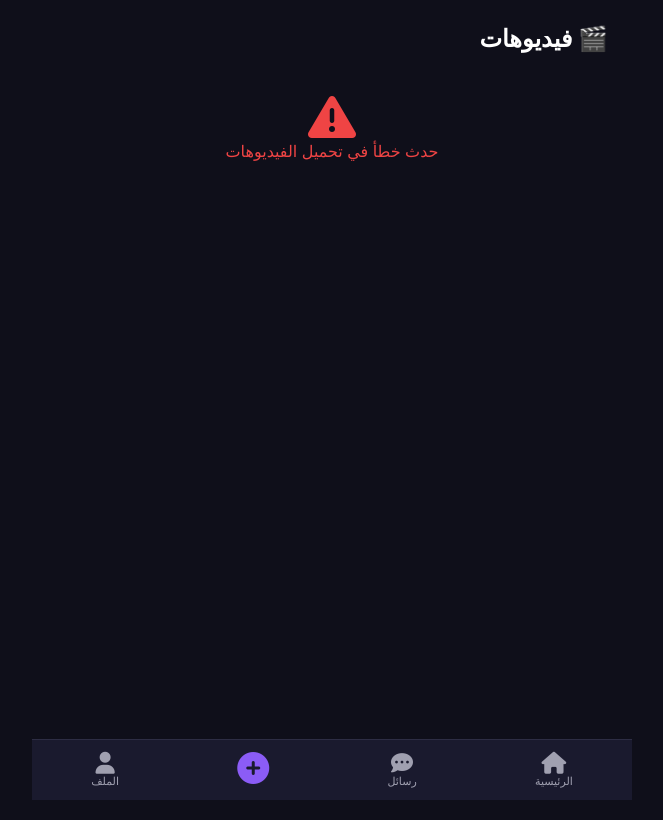
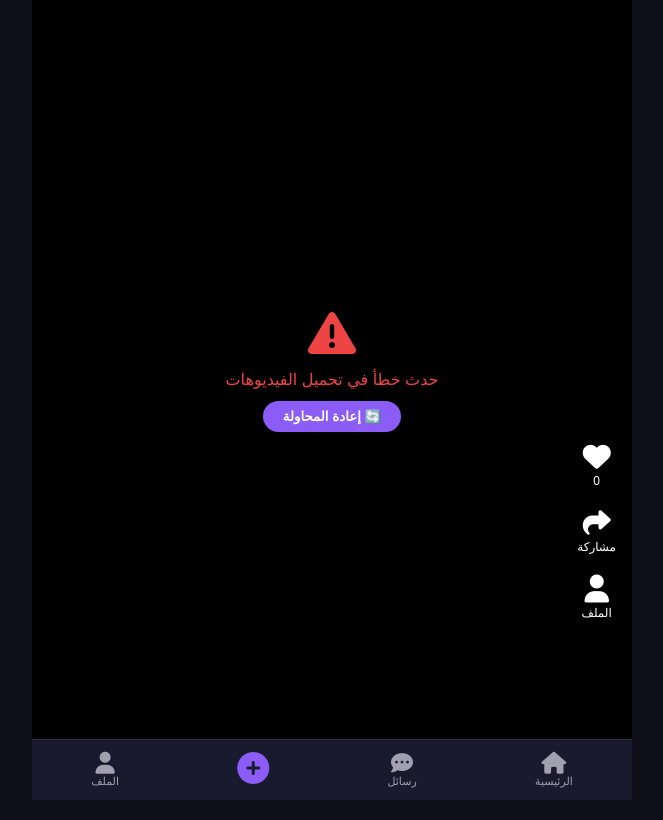
Before and after one commit to bhdysh91-code/socialite, a Python web app: template templates/videos.html in a window 1280 px wide. Shown: the whole page, without its empty margins (308-971 px from the left). Run offline with Jinja, Linux system fonts and the light colour scheme; the template is opened without the code that fills it, so the values that code supplies are empty.

Commit message:
تحويل قسم الفيديوهات إلى شورت (Shorts) مثل تيك توك

```diff
--- a/templates/videos.html
+++ b/templates/videos.html
@@ -1,104 +1,198 @@
 {% extends "base.html" %}
-{% block title %}فيديوهات{% endblock %}
+
+{% block title %}شورت فيديوهات{% endblock %}
+
 {% block content %}
-<div style="padding:12px;">
-    <h2>🎬 فيديوهات</h2>
-    <div id="videosContainer">
-        <div style="text-align:center;padding:40px;color:#A0A0B0;">
-            <i class="fas fa-spinner fa-spin" style="font-size:32px;"></i>
-            <p>جاري تحميل الفيديوهات...</p>
+<div style="height:calc(100vh - 60px);overflow:hidden;margin:-12px;padding:0;background:#000;position:relative;">
+
+    <!-- ✅ حاوية الفيديوهات -->
+    <div id="shortsContainer" style="height:100%;overflow-y:scroll;scroll-snap-type:y mandatory;scroll-behavior:smooth;">
+        <div id="shortsList" style="height:100%;">
+            <div style="display:flex;align-items:center;justify-content:center;height:100%;color:#A0A0B0;font-size:18px;">
+                <div style="text-align:center;">
+                    <i class="fas fa-spinner fa-spin" style="font-size:48px;color:#8B5CF6;"></i>
+                    <p style="margin-top:12px;">جاري تحميل الفيديوهات...</p>
+                </div>
             </div>
         </div>
     </div>
 
-<!-- ✅ نافذة تشغيل الفيديو داخل التطبيق -->
-<div id="videoModal" style="display:none;position:fixed;inset:0;background:rgba(0,0,0,0.95);z-index:9999;align-items:center;justify-content:center;flex-direction:column;padding:20px;">
-    <button onclick="closeVideo()" style="position:absolute;top:20px;right:20px;background:red;color:white;border:none;border-radius:50%;width:50px;height:50px;font-size:24px;cursor:pointer;z-index:10000;">✕</button>
-    <div id="videoPlayerContainer" style="width:100%;max-width:800px;background:black;border-radius:12px;overflow:hidden;position:relative;">
-        <!-- ✅ استخدام div بدلاً من video -->
-        <div id="videoPlayer" style="width:100%;height:60vh;background:black;display:flex;align-items:center;justify-content:center;position:relative;">
-            <!-- سيتم وضع iframe هنا -->
-        </div>
+    <!-- ✅ أزرار التفاعل (يمين الشاشة) -->
+    <div id="interactionButtons" style="position:absolute;bottom:120px;right:16px;display:flex;flex-direction:column;gap:20px;z-index:10;">
+        <button onclick="likeVideo()" style="background:none;border:none;color:white;font-size:28px;cursor:pointer;text-align:center;">
+            <i class="fas fa-heart" style="color:#fff;text-shadow:0 0 10px rgba(0,0,0,0.8);"></i>
+            <span id="likeCount" style="display:block;font-size:12px;color:white;text-shadow:0 0 10px rgba(0,0,0,0.8);">0</span>
+        </button>
+        <button onclick="shareVideo()" style="background:none;border:none;color:white;font-size:28px;cursor:pointer;text-align:center;">
+            <i class="fas fa-share" style="text-shadow:0 0 10px rgba(0,0,0,0.8);"></i>
+            <span style="display:block;font-size:12px;color:white;text-shadow:0 0 10px rgba(0,0,0,0.8);">مشاركة</span>
+        </button>
+        <button onclick="window.location.href='{{ url_for('profile.profile') }}'" style="background:none;border:none;color:white;font-size:28px;cursor:pointer;text-align:center;">
+            <i class="fas fa-user" style="text-shadow:0 0 10px rgba(0,0,0,0.8);"></i>
+            <span style="display:block;font-size:12px;color:white;text-shadow:0 0 10px rgba(0,0,0,0.8);">الملف</span>
+        </button>
     </div>
 </div>
 
 <script>
-    async function loadVideos() {
+    let shortsData = [];
+    let currentIndex = 0;
+    let isLiked = false;
+    let likeCount = 0;
+
+    // ✅ جلب الشورت فيديوهات
+    async function loadShorts() {
         try {
-            const res = await fetch('/videos/api/videos');
+            const res = await fetch('/videos/api/shorts');
             const data = await res.json();
 
-            if (data.success && data.videos.length > 0) {
-                const container = document.getElementById('videosContainer');
-                container.innerHTML = data.videos.map(v => `
-                    <div style="background:#1A1A2E;border-radius:12px;border:1px solid #2D2D44;margin-bottom:12px;overflow:hidden;cursor:pointer;" onclick="playVideo('${v.video_id}', '${v.title}')">
-                        <img src="${v.thumbnail}" style="width:100%;border-radius:8px;" alt="${v.title}">
-                        <div style="padding:12px;">
-                            <div style="font-weight:600;">${v.title}</div>
-                            <div style="font-size:13px;color:#A0A0B0;">${v.description || ''}</div>
+            if (data.success && data.shorts.length > 0) {
+                shortsData = data.shorts;
+                renderShorts();
+            } else {
+                document.getElementById('shortsList').innerHTML = `
+                    <div style="display:flex;align-items:center;justify-content:center;height:100%;color:#A0A0B0;text-align:center;padding:20px;">
+                        <div>
+                            <i class="fas fa-video-slash" style="font-size:48px;"></i>
+                            <p style="margin-top:12px;">لا توجد فيديوهات حالياً</p>
+                            <button onclick="loadShorts()" style="margin-top:12px;padding:8px 20px;border-radius:20px;border:none;background:#8B5CF6;color:white;font-weight:600;cursor:pointer;">
+                                🔄 إعادة المحاولة
+                            </button>
                         </div>
-                    </div>
-                `).join('');
-            } else {
-                document.getElementById('videosContainer').innerHTML = `
-                    <div style="text-align:center;padding:40px;color:#A0A0B0;">
-                        <i class="fas fa-video-slash" style="font-size:48px;"></i>
-                        <p>لا توجد فيديوهات حالياً</p>
                     </div>
                 `;
             }
         } catch(e) {
-            console.error('Error loading videos:', e);
-            document.getElementById('videosContainer').innerHTML = `
-                <div style="text-align:center;padding:40px;color:#EF4444;">
+            console.error('خطأ في جلب الفيديوهات:', e);
+            document.getElementById('shortsList').innerHTML = `
+                <div style="display:flex;align-items:center;justify-content:center;height:100%;color:#EF4444;text-align:center;padding:20px;">
+                    <div>
                         <i class="fas fa-exclamation-triangle" style="font-size:48px;"></i>
-                    <p>حدث خطأ في تحميل الفيديوهات</p>
+                        <p style="margin-top:12px;">حدث خطأ في تحميل الفيديوهات</p>
+                        <button onclick="loadShorts()" style="margin-top:12px;padding:8px 20px;border-radius:20px;border:none;background:#8B5CF6;color:white;font-weight:600;cursor:pointer;">
+                            🔄 إعادة المحاولة
+                        </button>
+                    </div>
                 </div>
             `;
         }
     }
 
-    // ✅ تشغيل الفيديو داخل التطبيق (باستخدام div بدلاً من video)
-    function playVideo(videoId, title) {
-        const modal = document.getElementById('videoModal');
-        const player = document.getElementById('videoPlayer');
+    // ✅ عرض الفيديوهات (تمرير لا نهائي)
+    function renderShorts() {
+        const container = document.getElementById('shortsList');
+        container.innerHTML = '';
 
-        // ✅ وضع iframe داخل div بدلاً من video
-        player.innerHTML = `
-            <iframe
-                src="https://www.youtube.com/embed/${videoId}?autoplay=1&rel=0"
-                style="width:100%;height:100%;border:none;position:absolute;top:0;left:0;"
+        shortsData.forEach((video, index) => {
+            const div = document.createElement('div');
+            div.style.cssText = `
+                height: 100%;
+                display: flex;
+                align-items: center;
+                justify-content: center;
+                scroll-snap-align: start;
+                position: relative;
+                background: #000;
+            `;
+            div.innerHTML = `
+                <iframe src="https://www.youtube.com/embed/${video.video_id}?autoplay=1&rel=0&controls=0&loop=1&playlist=${video.video_id}"
+                        style="width:100%;height:100%;border:none;pointer-events:none;"
                         allow="autoplay; encrypted-media"
                         allowfullscreen>
                 </iframe>
+                <div style="position:absolute;bottom:60px;left:16px;color:white;text-shadow:0 0 20px rgba(0,0,0,0.9);">
+                    <div style="font-size:16px;font-weight:600;">${video.title}</div>
+                    <div style="font-size:13px;color:#A0A0B0;">${video.channel}</div>
+                </div>
             `;
+            container.appendChild(div);
+        });
 
-        modal.style.display = 'flex';
-        document.title = `🎬 ${title} - Socialite`;
+        // ✅ تحديث أرقام الإعجابات
+        updateLikeDisplay();
     }
 
-    function closeVideo() {
-        const modal = document.getElementById('videoModal');
-        const player = document.getElementById('videoPlayer');
-        player.innerHTML = '';  // ✅ تفريغ الـ iframe
-        modal.style.display = 'none';
-        document.title = '🎬 فيديوهات - Socialite';
+    // ✅ تحديث عرض الإعجابات
+    function updateLikeDisplay() {
+        const likeSpan = document.getElementById('likeCount');
+        if (likeSpan) {
+            likeSpan.textContent = likeCount;
+        }
     }
 
-    // ✅ إغلاق الفيديو بالضغط على ESC
-    document.addEventListener('keydown', function(e) {
-        if (e.key === 'Escape') {
-            closeVideo();
+    // ✅ إعجاب بالفيديو
+    function likeVideo() {
+        isLiked = !isLiked;
+        const heart = document.querySelector('#interactionButtons .fa-heart');
+        if (isLiked) {
+            heart.style.color = '#EF4444';
+            likeCount += 1;
+        } else {
+            heart.style.color = 'white';
+            likeCount -= 1;
+        }
+        updateLikeDisplay();
+        showToast(isLiked ? '❤️ تم الإعجاب' : '💔 تم إلغاء الإعجاب');
+    }
+
+    // ✅ مشاركة الفيديو
+    function shareVideo() {
+        if (shortsData[currentIndex]) {
+            const url = `https://www.youtube.com/shorts/${shortsData[currentIndex].video_id}`;
+            if (navigator.share) {
+                navigator.share({
+                    title: shortsData[currentIndex].title,
+                    text: '🎬 شاهد هذا الفيديو على Socialite',
+                    url: url
+                }).catch(() => {});
+            } else {
+                navigator.clipboard.writeText(url).then(() => {
+                    showToast('✅ تم نسخ الرابط');
+                }).catch(() => {
+                    showToast('🔗 شارك الفيديو: ' + url);
+                });
+            }
+        }
+    }
+
+    // ✅ عرض رسالة منبثقة
+    function showToast(msg) {
+        const t = document.getElementById('toast');
+        if (t) {
+            t.textContent = msg;
+            t.classList.add('show');
+            setTimeout(() => t.classList.remove('show'), 2500);
+        }
+    }
+
+    // ✅ التحكم بالتمرير (تحديث الفيديو الحالي)
+    document.getElementById('shortsContainer').addEventListener('scroll', function() {
+        const container = this;
+        const children = container.querySelectorAll('#shortsList > div');
+        let closestIndex = 0;
+        let closestDistance = Infinity;
+
+        children.forEach((child, index) => {
+            const rect = child.getBoundingClientRect();
+            const distance = Math.abs(rect.top);
+            if (distance < closestDistance) {
+                closestDistance = distance;
+                closestIndex = index;
             }
         });
 
-    // ✅ إغلاق الفيديو بالضغط على خلفية المودال
-    document.getElementById('videoModal').addEventListener('click', function(e) {
-        if (e.target === this) {
-            closeVideo();
+        if (closestIndex !== currentIndex) {
+            currentIndex = closestIndex;
+            // ✅ تحديث الإعجابات للفيديو الجديد
+            likeCount = 0;
+            isLiked = false;
+            const heart = document.querySelector('#interactionButtons .fa-heart');
+            if (heart) heart.style.color = 'white';
+            updateLikeDisplay();
         }
     });
 
-    document.addEventListener('DOMContentLoaded', loadVideos);
+    // ✅ تحميل الفيديوهات عند تحميل الصفحة
+    document.addEventListener('DOMContentLoaded', loadShorts);
 </script>
 {% endblock %}
```
Also changed, not shown: routes/videos.py (+24 -19 lines). Lines whose indentation alone changed are shown as unchanged.
